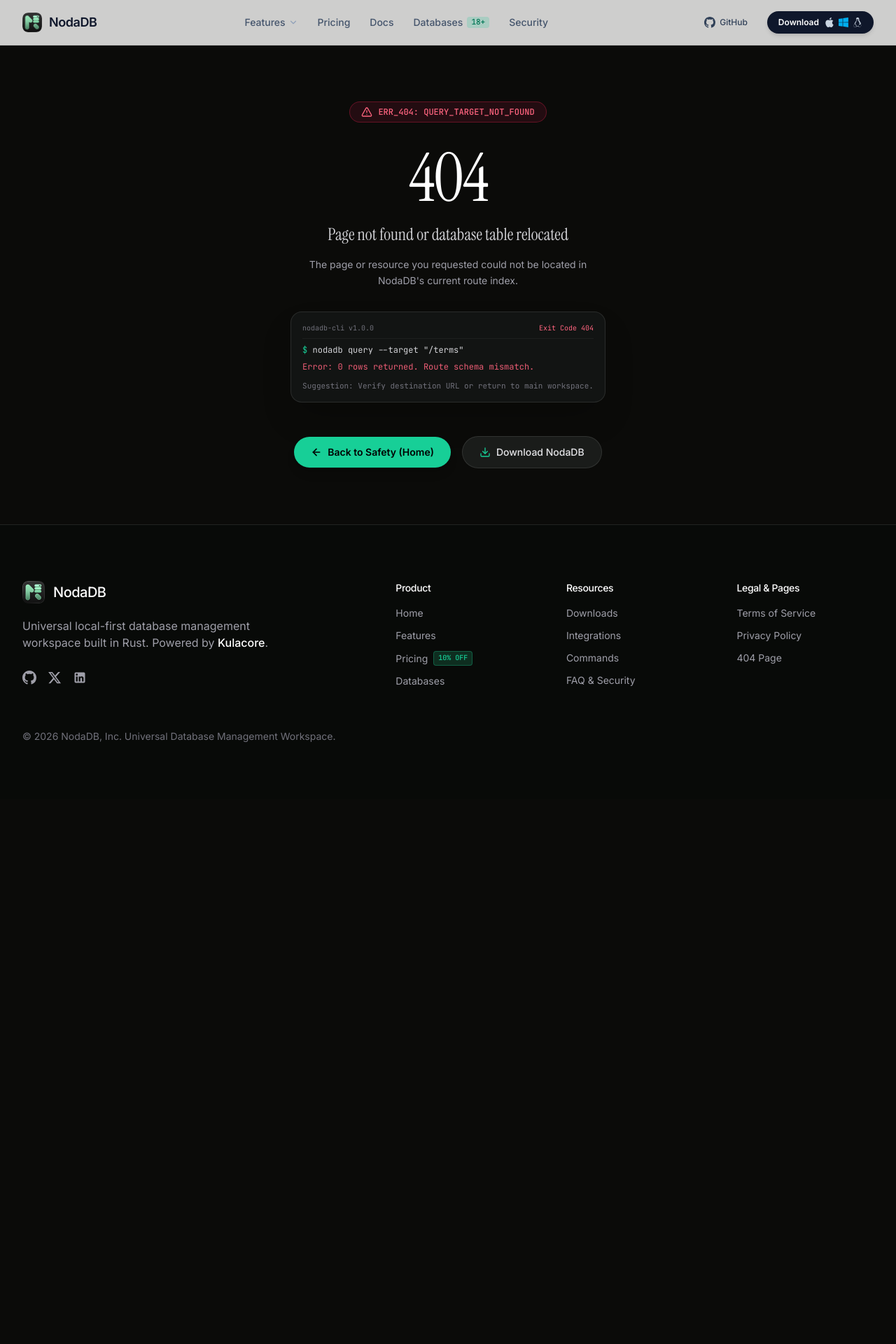
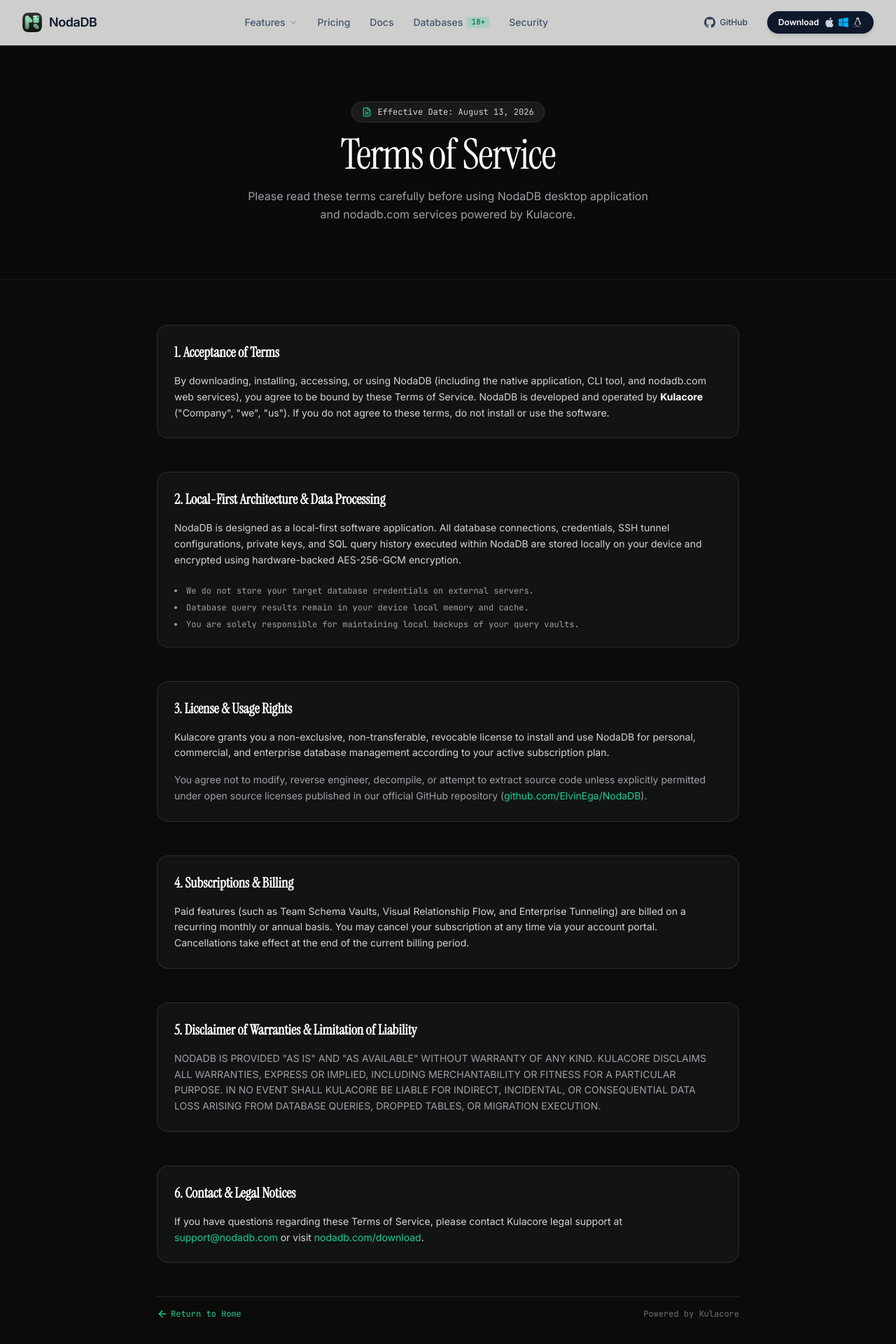
Before and after one commit to ElvinEga/NodaDB_Landing, a Next.js app: page /terms in a window 1280 px wide. Before the commit this address had no page. Shown: the top 1920 px of the page at 70% size. Before the commit the page ends 1142 px from the top, so only its background shows below. Built offline with nearby package versions, Linux system fonts and the light colour scheme.

Commit message:
Add terms of service page

```diff
--- /dev/null
+++ b/app/terms/page.tsx
@@ -0,0 +1,119 @@
+'use client';
+
+import { useState } from 'react';
+import Link from 'next/link';
+import { ShieldCheck, FileText, ArrowLeft, ExternalLink } from 'lucide-react';
+import { Navbar } from '@/components/Navbar';
+import { Footer } from '@/components/Footer';
+import { DownloadModal } from '@/components/DownloadModal';
+import { SignInModal } from '@/components/SignInModal';
+
+export default function TermsPage() {
+  const [downloadModalOpen, setDownloadModalOpen] = useState(false);
+  const [signInModalOpen, setSignInModalOpen] = useState(false);
+
+  return (
+    <main className="min-h-screen bg-[#0B0B09] text-zinc-100 font-sans antialiased selection:bg-[#17CF97]/30 selection:text-[#17CF97]">
+      <Navbar
+        onOpenDownloadModal={() => setDownloadModalOpen(true)}
+        onOpenSignInModal={() => setSignInModalOpen(true)}
+      />
+
+      {/* Header */}
+      <section className="relative pt-12 pb-16 md:pt-20 md:pb-20 border-b border-white/5 bg-[#090A09]">
+        <div className="max-w-4xl mx-auto px-4 sm:px-6 lg:px-8 space-y-4 text-center">
+          <div className="inline-flex items-center gap-2 px-3.5 py-1.5 rounded-full bg-[#1A1A18] border border-white/10 text-xs font-mono text-zinc-300">
+            <FileText className="w-3.5 h-3.5 text-[#17CF97]" />
+            <span>Effective Date: August 13, 2026</span>
+          </div>
+
+          <h1 className="text-4xl sm:text-5xl lg:text-6xl font-serif text-white font-normal tracking-tight">
+            Terms of Service
+          </h1>
+
+          <p className="text-sm sm:text-base text-zinc-400 max-w-xl mx-auto font-sans leading-relaxed">
+            Please read these terms carefully before using NodaDB desktop application and nodadb.com services powered by Kulacore.
+          </p>
+        </div>
+      </section>
+
+      {/* Main Content */}
+      <section className="max-w-4xl mx-auto px-4 sm:px-6 lg:px-8 py-16 font-sans text-sm text-zinc-300 space-y-12 leading-relaxed">
+        {/* Intro */}
+        <div className="space-y-4 p-6 rounded-2xl bg-[#121413] border border-white/10">
+          <h2 className="text-xl font-semibold text-white font-serif">1. Acceptance of Terms</h2>
+          <p>
+            By downloading, installing, accessing, or using NodaDB (including the native application, CLI tool, and nodadb.com web services), you agree to be bound by these Terms of Service. NodaDB is developed and operated by <strong className="text-white">Kulacore</strong> (&quot;Company&quot;, &quot;we&quot;, &quot;us&quot;). If you do not agree to these terms, do not install or use the software.
+          </p>
+        </div>
+
+        {/* Local-First Software Architecture */}
+        <div className="space-y-4 p-6 rounded-2xl bg-[#121413] border border-white/10">
+          <h2 className="text-xl font-semibold text-white font-serif">2. Local-First Architecture &amp; Data Processing</h2>
+          <p>
+            NodaDB is designed as a local-first software application. All database connections, credentials, SSH tunnel configurations, private keys, and SQL query history executed within NodaDB are stored locally on your device and encrypted using hardware-backed AES-256-GCM encryption.
+          </p>
+          <ul className="list-disc list-inside space-y-2 text-zinc-400 pt-2 font-mono text-xs">
+            <li>We do not store your target database credentials on external servers.</li>
+            <li>Database query results remain in your device local memory and cache.</li>
+            <li>You are solely responsible for maintaining local backups of your query vaults.</li>
+          </ul>
+        </div>
+
+        {/* Software License */}
+        <div className="space-y-4 p-6 rounded-2xl bg-[#121413] border border-white/10">
+          <h2 className="text-xl font-semibold text-white font-serif">3. License &amp; Usage Rights</h2>
+          <p>
+            Kulacore grants you a non-exclusive, non-transferable, revocable license to install and use NodaDB for personal, commercial, and enterprise database management according to your active subscription plan.
+          </p>
+          <p className="text-zinc-400">
+            You agree not to modify, reverse engineer, decompile, or attempt to extract source code unless explicitly permitted under open source licenses published in our official GitHub repository (<a href="https://github.com/ElvinEga/NodaDB" target="_blank" rel="noopener noreferrer" className="text-[#17CF97] hover:underline">github.com/ElvinEga/NodaDB</a>).
+          </p>
+        </div>
+
+        {/* Pro Subscriptions & Payments */}
+        <div className="space-y-4 p-6 rounded-2xl bg-[#121413] border border-white/10">
+          <h2 className="text-xl font-semibold text-white font-serif">4. Subscriptions &amp; Billing</h2>
+          <p>
+            Paid features (such as Team Schema Vaults, Visual Relationship Flow, and Enterprise Tunneling) are billed on a recurring monthly or annual basis. You may cancel your subscription at any time via your account portal. Cancellations take effect at the end of the current billing period.
+          </p>
+        </div>
+
+        {/* Limitation of Liability */}
+        <div className="space-y-4 p-6 rounded-2xl bg-[#121413] border border-white/10">
+          <h2 className="text-xl font-semibold text-white font-serif">5. Disclaimer of Warranties &amp; Limitation of Liability</h2>
+          <p className="text-zinc-400">
+            NODADB IS PROVIDED &quot;AS IS&quot; AND &quot;AS AVAILABLE&quot; WITHOUT WARRANTY OF ANY KIND. KULACORE DISCLAIMS ALL WARRANTIES, EXPRESS OR IMPLIED, INCLUDING MERCHANTABILITY OR FITNESS FOR A PARTICULAR PURPOSE. IN NO EVENT SHALL KULACORE BE LIABLE FOR INDIRECT, INCIDENTAL, OR CONSEQUENTIAL DATA LOSS ARISING FROM DATABASE QUERIES, DROPPED TABLES, OR MIGRATION EXECUTION.
+          </p>
+        </div>
+
+        {/* Contact Information */}
+        <div className="space-y-4 p-6 rounded-2xl bg-[#121413] border border-white/10">
+          <h2 className="text-xl font-semibold text-white font-serif">6. Contact &amp; Legal Notices</h2>
+          <p>
+            If you have questions regarding these Terms of Service, please contact Kulacore legal support at <a href="mailto:support@nodadb.com" className="text-[#17CF97] hover:underline">support@nodadb.com</a> or visit <Link href="/download" className="text-[#17CF97] hover:underline">nodadb.com/download</Link>.
+          </p>
+        </div>
+
+        <div className="pt-4 flex justify-between items-center text-xs font-mono text-zinc-500 border-t border-white/10">
+          <Link href="/" className="text-[#17CF97] hover:underline flex items-center gap-1">
+            <ArrowLeft className="w-4 h-4" /> Return to Home
+          </Link>
+          <span>Powered by Kulacore</span>
+        </div>
+      </section>
+
+      <Footer />
+
+      <DownloadModal
+        isOpen={downloadModalOpen}
+        onClose={() => setDownloadModalOpen(false)}
+      />
+
+      <SignInModal
+        isOpen={signInModalOpen}
+        onClose={() => setSignInModalOpen(false)}
+      />
+    </main>
+  );
+}
```
